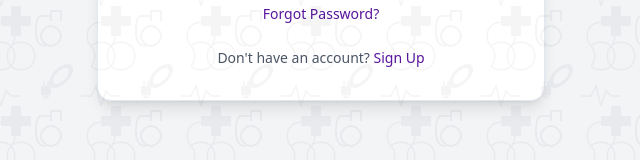
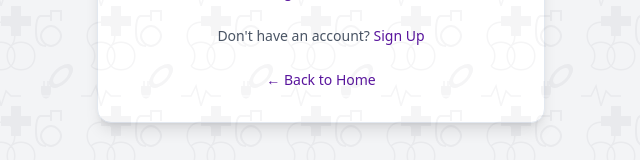
Before and after one commit to SomnathBiswas/LMS-IINR, a Next.js app in the folder lms/: page /auth/signin in a window 1280 px wide. Shown: the part 594-754 px from the top of the page, without its empty margins (319-959 px from the left). Built offline with nearby package versions, Linux system fonts and the light colour scheme; no server answers.

Commit message:
Login added in the Security sign up page

```diff
--- a/lms/src/app/auth/signin/page.tsx
+++ b/lms/src/app/auth/signin/page.tsx
@@ -291,6 +291,15 @@ export default function SignInPage() {
               Sign Up
             </a>
           </p>
+
+          <div className="flex justify-center mt-4">
+            <a
+              href="/"
+              className="text-sm text-[#59159d] hover:underline flex items-center"
+            >
+              ← Back to Home
+            </a>
+          </div>
         </form>
       </Card>
     </div>
```
